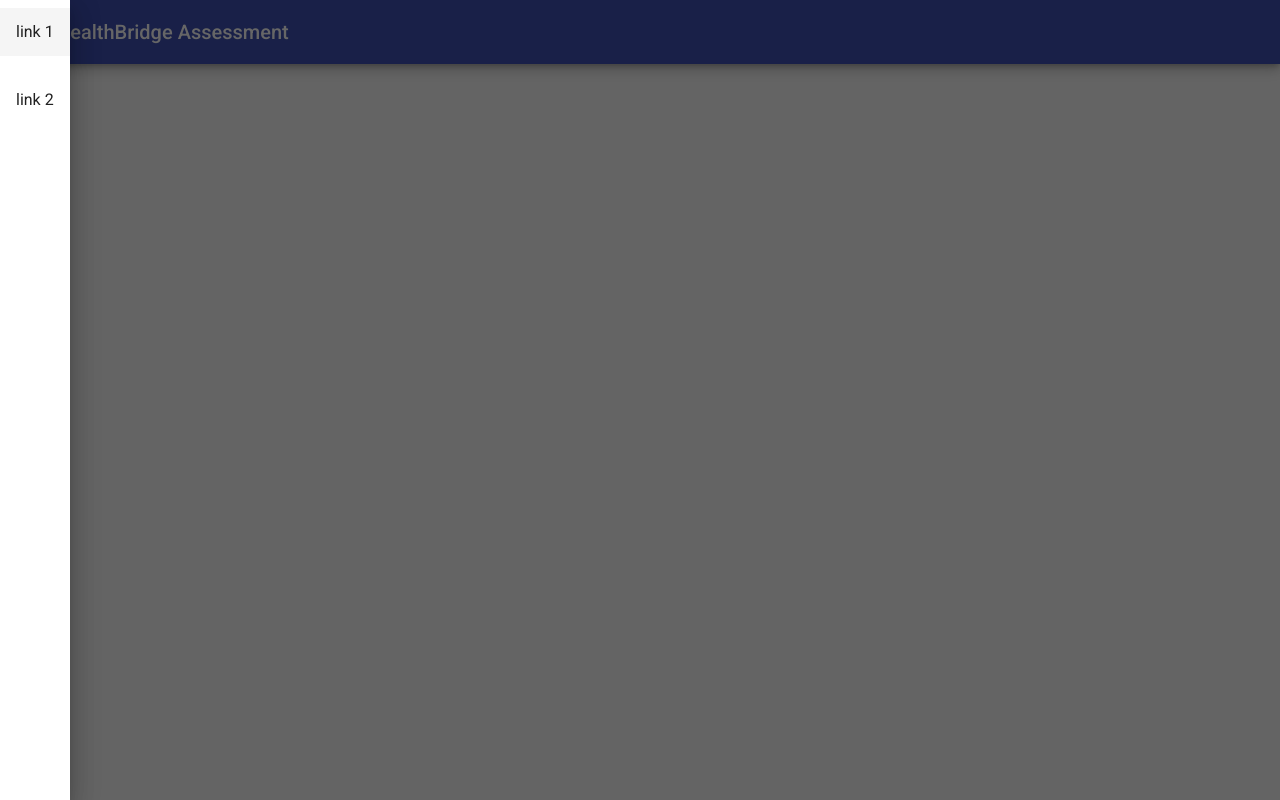
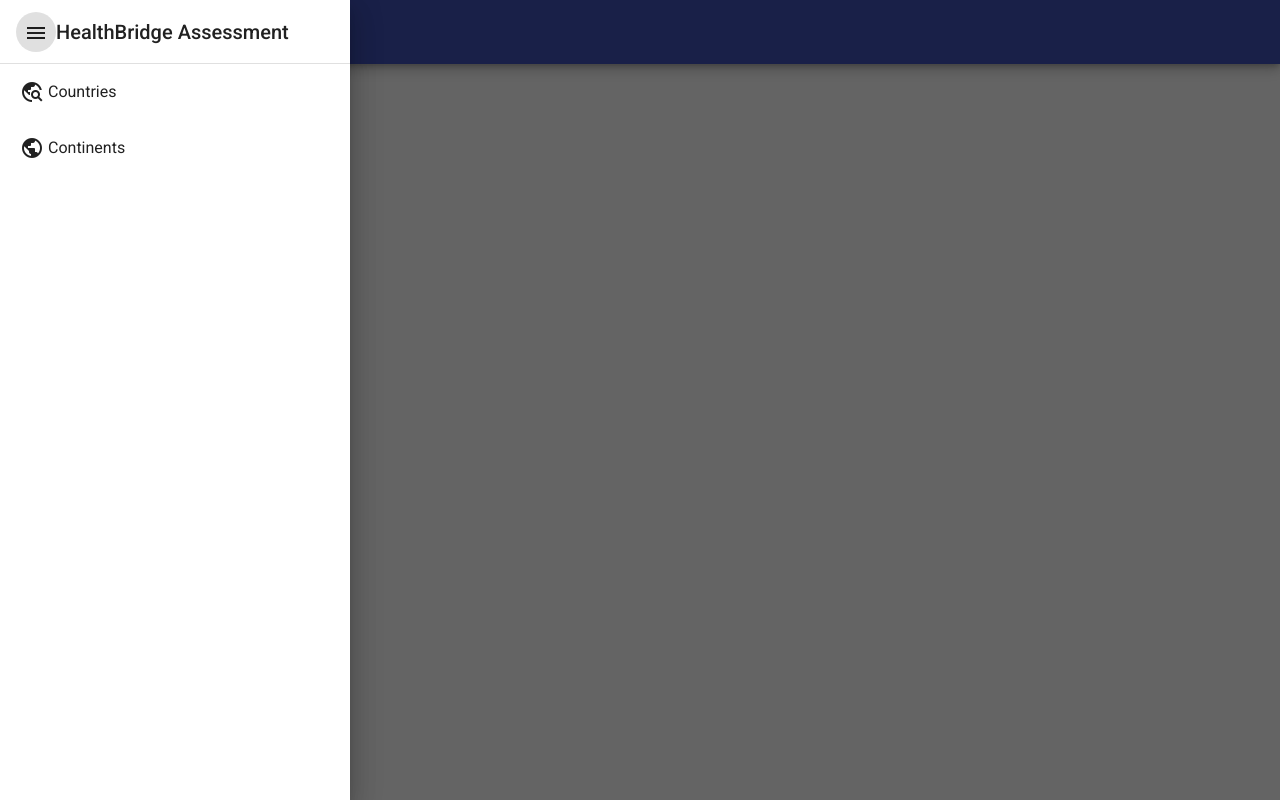
Before and after one commit to Faballion/healthbridge, an Angular app: page / in a window 1280 px wide. Both pictures are taken after a click on the button "menu". Built offline with nearby package versions, Linux system fonts and the light colour scheme.

Commit message:
Style sidenav component

```diff
--- a/src/app/components/sidenav/sidenav.component.css
+++ b/src/app/components/sidenav/sidenav.component.css
@@ -0,0 +1,17 @@
+.mat-list-base {
+    padding-top: 0px;
+}
+
+.container {
+    min-width: 350px;
+}
+
+.header {
+    display: flex;
+    align-items: center;
+    padding-left: 16px;
+    font-size: 20px;
+    font-weight: 500;
+    height: 63px;
+    padding-top: 0;
+}
--- a/src/app/components/sidenav/sidenav.component.html
+++ b/src/app/components/sidenav/sidenav.component.html
@@ -1,5 +1,25 @@
-<mat-nav-list>
-    <a mat-list-item href="#" (click)="toggleSideNav()">link 1</a>
-    <br>
-    <a mat-list-item href="#" (click)="toggleSideNav()">link 2</a>
+<mat-nav-list class="container">
+    <div class="header">
+        <button mat-icon-button (click)="toggleSideNav()" aria-label="toggle side menu">
+          <mat-icon>menu</mat-icon>
+        </button>
+        <a routerLink="" (click)="toggleSideNav()">
+          HealthBridge Assessment
+        </a>
+    </div>
+
+    <mat-divider></mat-divider>
+
+    <a mat-list-item href="#" (click)="toggleSideNav()">
+        <mat-icon matListIcon>
+            travel_explore
+        </mat-icon>
+        Countries
+    </a>
+    <a mat-list-item href="#" (click)="toggleSideNav()">
+        <mat-icon matListIcon>
+            public
+        </mat-icon>
+        Continents
+    </a>
 </mat-nav-list>
--- a/src/app/components/sidenav/sidenav.component.ts
+++ b/src/app/components/sidenav/sidenav.component.ts
@@ -18,5 +18,4 @@ export class SidenavComponent implements OnInit {
     this.toggleEvent.emit();
   }
 
-
 }
--- a/src/app/components/toolbar/toolbar.component.ts
+++ b/src/app/components/toolbar/toolbar.component.ts
@@ -20,5 +20,4 @@ export class ToolbarComponent implements OnInit {
     this.toggleEvent.emit(this.isOpen);
   }
 
-
 }
```
